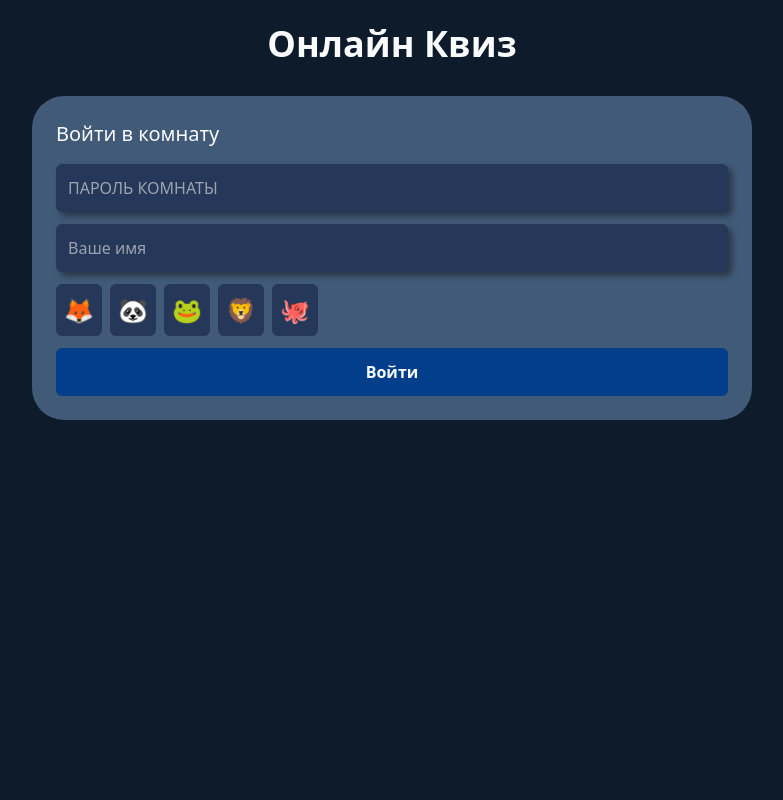
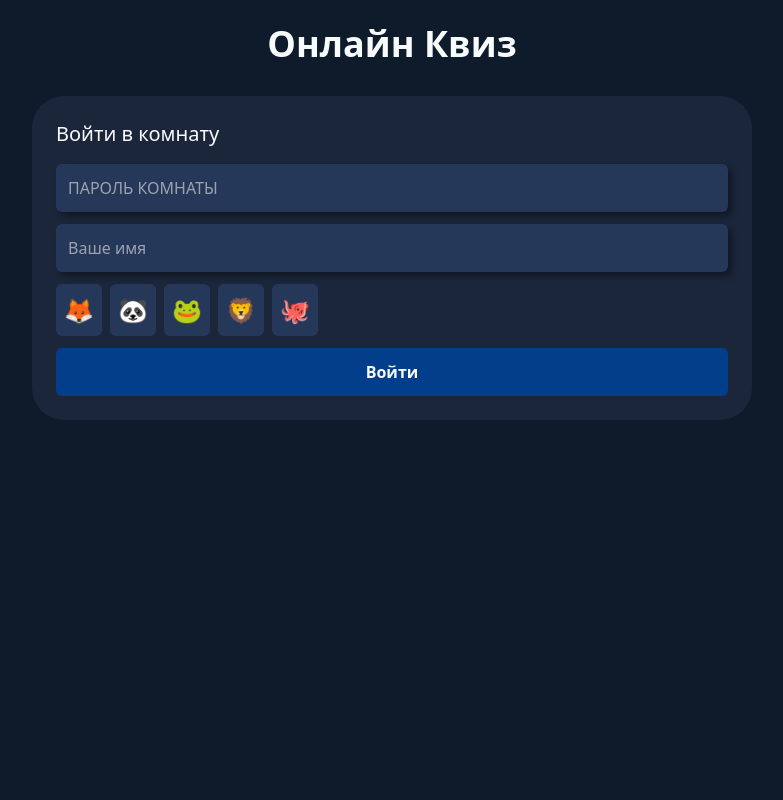
Before and after one commit to KLeyman-228/QuizWeb, a Django app: page / in a window 1280 px wide. Shown: the whole page, without its empty margins (248-1031 px from the left). Run offline with Django 5.2, Linux system fonts and the light colour scheme; some libraries are stand-ins or nearby versions.

Commit message:
style remake -3

```diff
--- a/static/css/style.css
+++ b/static/css/style.css
@@ -1,9 +1,9 @@
 :root {
     /* Фоны */
     --bg-page:        #0D1B2A;   /* тёмный фон страницы  */
-    --bg-card:        #415A77;   /* карточки             */
+    --bg-card:        #1B263B;   /* карточки             */
     --bg-input:       #26385a;   /* поля / варианты      */
-    --bg-input-hover: #1B263B;   /* ховер полей          */
+    --bg-input-hover: #023E8A;   /* ховер полей          */
 
     /* Текст */
     --text-main:  #f8fafc;
```
